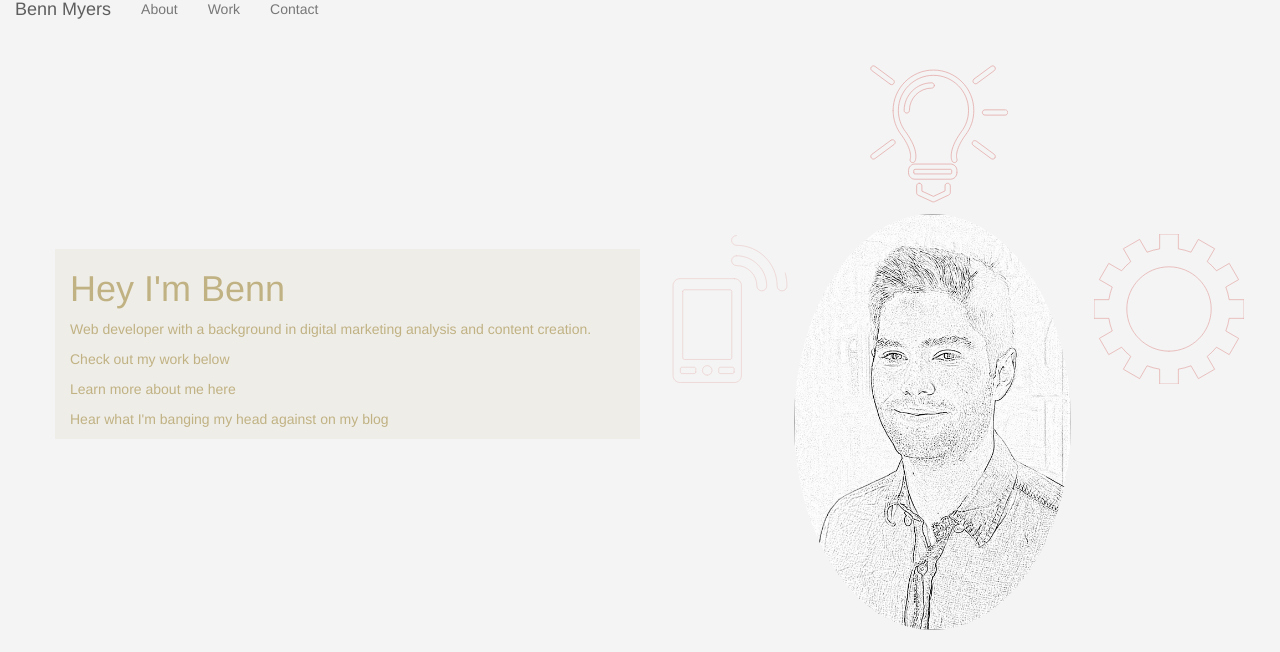
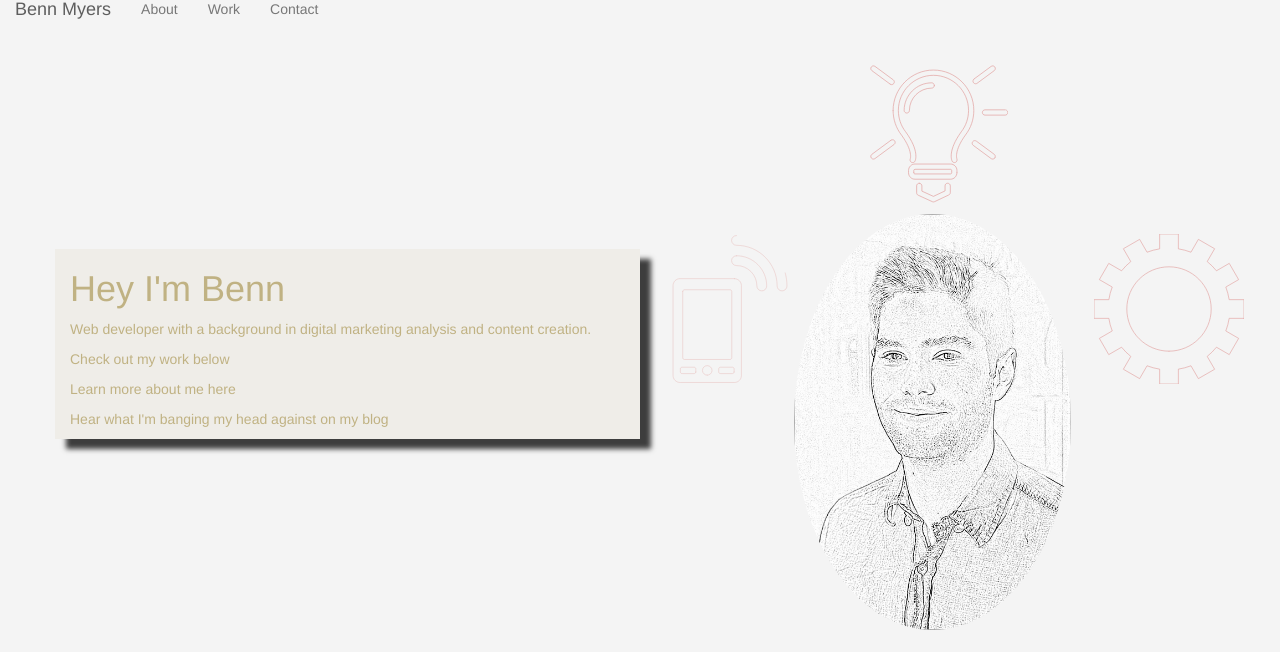
Before and after one commit to AceCat/portfolio-site, a PHP site: page / in a window 1280 px wide. Shown: the part 16-668 px from the top of the page. Run offline with PHP 8.4, Linux system fonts and the light colour scheme; some libraries are stand-ins or nearby versions.

```diff
--- a/index.html
+++ b/index.html
@@ -45,10 +45,10 @@
 	<div class='container'>
 
 		<div class='row top-row'>
-		<div id='introduction-overlay'>
-			<div id='introduction' class='col-md-5 introduction-overlay'>
+		<div id='introduction-overlay' class='shadow animated slideInLeft'>
+			<div id='introduction' class='col-md-5 introduction-overlay shadow'>
 				<h1>Hey I'm Benn</h1>
-				<div class='animated slideInLeft'>
+				<div>
 					<p>Web developer with a background in digital marketing analysis and content creation.</p>
 					<p>Check out my work below</p>
 					<p>Learn more about me here</p>
@@ -58,7 +58,7 @@
 		</div>
 
 
-			<div class='col-md-6'>
+			<div class='col-md-6 image-overlay'>
 					<div class='lazySVG' id='lightbulb'>
 					</div>
 					<div class='lazySVG' id='gear'>
--- a/styles/style.css
+++ b/styles/style.css
@@ -16,6 +16,17 @@ body {
 .introduction-overlay{
 	background-color: rgba(192,178,131,.1);
 	padding-top: -10px;
+	height: 65%;
+}
+
+
+.shadow {
+   -moz-box-shadow: 8px 8px 2px 0px rgba(0,0,0,.75);
+   -webkit-box-shadow: 11px 10px 5px 0px rgba(0,0,0,.75);
+   box-shadow: 11px 10px 5px 0px rgba(0,0,0,.75);;
+}
+
+.image-overlay{
 }
 
 .lazySVG{
```
